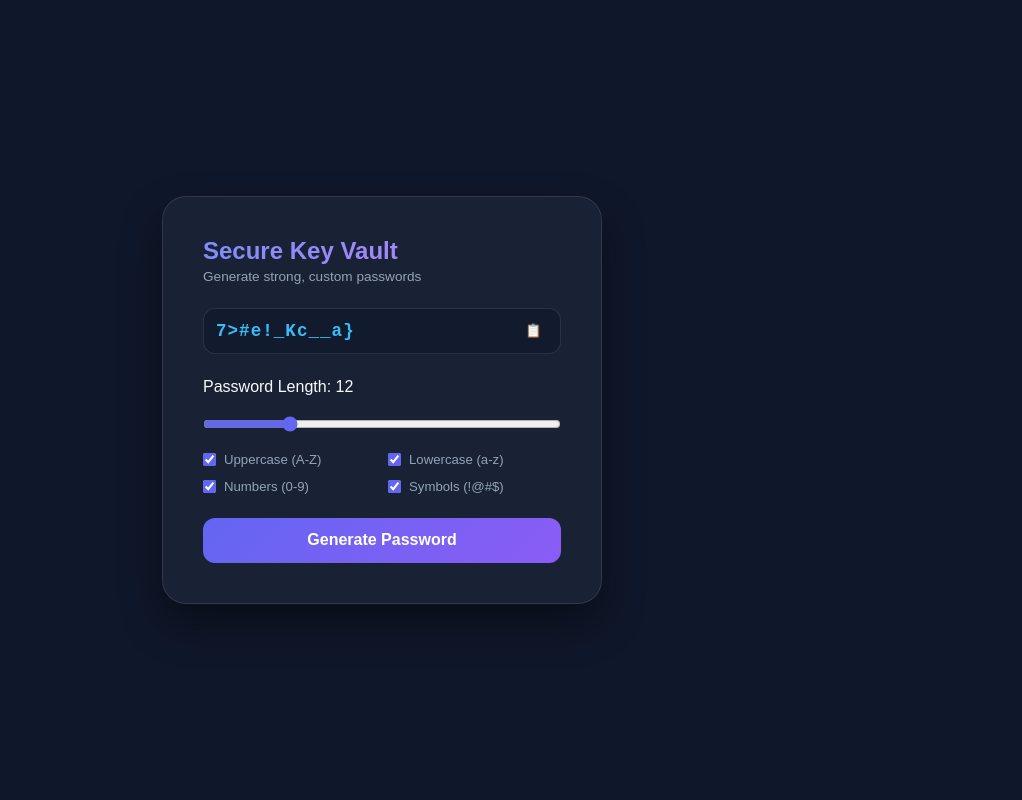
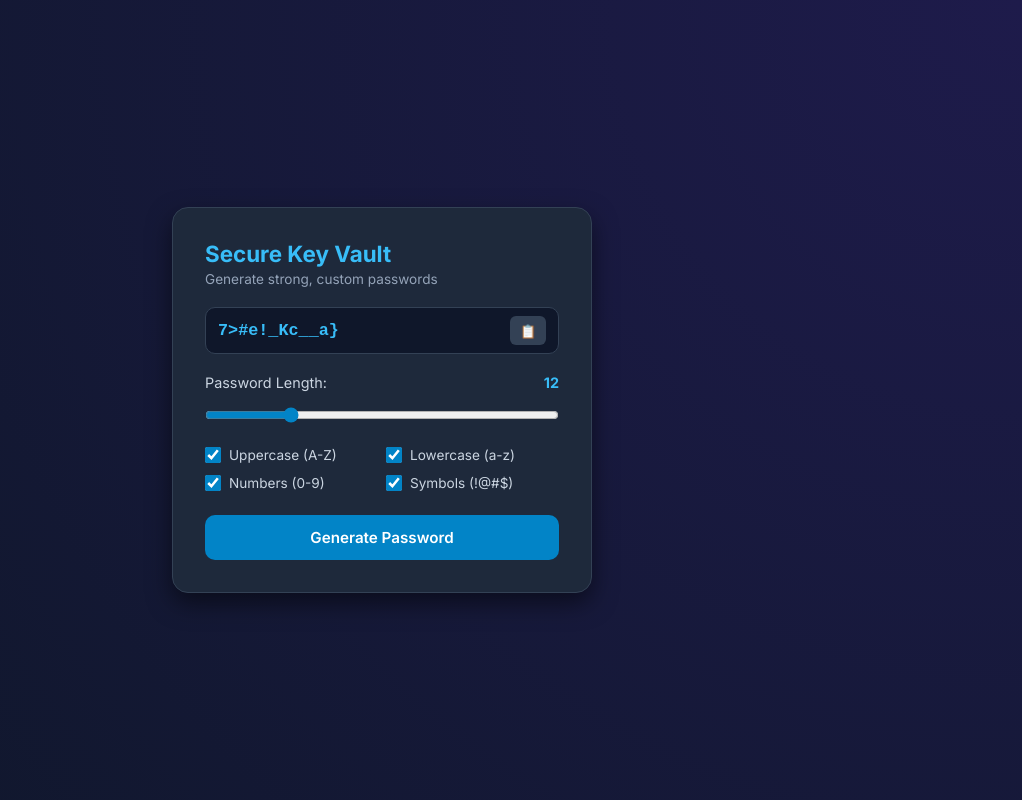
Before and after one commit to Aviinani/Password-Generator, a plain HTML site: page index.html in a window 1280 px wide. Shown: the whole page, without its empty margins (258-1280 px from the left). Drawn offline with Linux system fonts and the light colour scheme.

Commit message:
Update style.css

```diff
--- a/style.css
+++ b/style.css
@@ -2,65 +2,51 @@
   margin: 0;
   padding: 0;
   box-sizing: border-box;
-  font-family: 'Plus Jakarta Sans', sans-serif;
+  font-family: 'Inter', sans-serif;
 }
 
 body {
   min-height: 100vh;
   background: #0f172a;
+  background: radial-gradient(circle at top right, #1e1b4b, #0f172a);
   color: #f8fafc;
   display: flex;
   justify-content: center;
   align-items: center;
-  position: relative;
-  overflow: hidden;
-}
-
-.glow-bg {
-  position: absolute;
-  width: 350px;
-  height: 350px;
-  background: linear-gradient(135deg, #6366f1, #a855f7);
-  filter: blur(120px);
-  border-radius: 50%;
-  z-index: 0;
+  padding: 20px;
 }
 
 .card {
+  background: #1e293b;
+  border: 1px solid #334155;
+  padding: 2rem;
+  border-radius: 16px;
+  width: 100%;
+  max-width: 420px;
+  box-shadow: 0 10px 25px rgba(0, 0, 0, 0.5);
   position: relative;
-  z-index: 1;
-  background: rgba(30, 41, 59, 0.7);
-  backdrop-filter: blur(16px);
-  border: 1px solid rgba(255, 255, 255, 0.1);
-  padding: 2.5rem;
-  border-radius: 24px;
-  width: 90%;
-  max-width: 440px;
-  box-shadow: 0 20px 40px rgba(0, 0, 0, 0.4);
 }
 
 h2 {
-  font-size: 1.5rem;
+  font-size: 1.4rem;
   font-weight: 700;
+  color: #38bdf8;
   margin-bottom: 0.25rem;
-  background: linear-gradient(to right, #818cf8, #c084fc);
-  -webkit-background-clip: text;
-  -webkit-text-fill-color: transparent;
 }
 
 .subtitle {
   font-size: 0.85rem;
   color: #94a3b8;
-  margin-bottom: 1.5rem;
+  margin-bottom: 1.25rem;
 }
 
 .display-box {
   display: flex;
-  background: rgba(15, 23, 42, 0.6);
-  border: 1px solid rgba(255, 255, 255, 0.1);
-  border-radius: 12px;
+  background: #0f172a;
+  border: 1px solid #334155;
+  border-radius: 10px;
   padding: 0.5rem 0.75rem;
-  margin-bottom: 1.5rem;
+  margin-bottom: 1.25rem;
   align-items: center;
 }
 
@@ -70,56 +56,61 @@ h2 {
   border: none;
   outline: none;
   color: #38bdf8;
-  font-size: 1.1rem;
+  font-size: 1.05rem;
   font-family: monospace;
   font-weight: 600;
-  letter-spacing: 1px;
 }
 
 .display-box button {
-  background: transparent;
+  background: #334155;
   border: none;
-  color: #94a3b8;
+  color: #fff;
   cursor: pointer;
-  padding: 0.4rem;
-  border-radius: 8px;
-  transition: all 0.2s;
+  padding: 0.4rem 0.6rem;
+  border-radius: 6px;
+  margin-left: 0.5rem;
 }
 
 .display-box button:hover {
-  color: #fff;
-  background: rgba(255, 255, 255, 0.1);
+  background: #475569;
 }
 
 .controls {
   display: flex;
   flex-direction: column;
-  gap: 1.25rem;
+  gap: 1rem;
   margin-bottom: 1.5rem;
 }
 
-.label-row {
+.slider-row {
   display: flex;
   justify-content: space-between;
   font-size: 0.9rem;
-  margin-bottom: 0.5rem;
   color: #cbd5e1;
+}
+
+#lengthVal {
+  font-weight: 700;
+  color: #38bdf8;
 }
 
 input[type="range"] {
   width: 100%;
-  accent-color: #6366f1;
+  accent-color: #0284c7;
+  cursor: pointer;
 }
 
+/* Compact 2-column grid to fix checkbox spacing */
 .checkbox-grid {
   display: grid;
   grid-template-columns: 1fr 1fr;
-  gap: 0.75rem;
+  gap: 0.75rem 0.5rem;
+  margin-top: 0.5rem;
 }
 
 .checkbox-grid label {
-  font-size: 0.825rem;
-  color: #94a3b8;
+  font-size: 0.85rem;
+  color: #cbd5e1;
   display: flex;
   align-items: center;
   gap: 0.5rem;
@@ -127,43 +118,43 @@ input[type="range"] {
 }
 
 .checkbox-grid input {
-  accent-color: #6366f1;
+  accent-color: #0284c7;
+  width: 16px;
+  height: 16px;
 }
 
 .primary-btn {
   width: 100%;
-  padding: 0.85rem;
+  padding: 0.8rem;
   border: none;
-  border-radius: 12px;
-  background: linear-gradient(135deg, #6366f1, #8b5cf6);
+  border-radius: 10px;
+  background: #0284c7;
   color: #fff;
   font-weight: 600;
-  font-size: 1rem;
+  font-size: 0.95rem;
   cursor: pointer;
-  transition: transform 0.2s, box-shadow 0.2s;
+  transition: background 0.2s;
 }
 
 .primary-btn:hover {
-  transform: translateY(-2px);
-  box-shadow: 0 10px 20px rgba(99, 102, 241, 0.3);
+  background: #0369a1;
 }
 
 #toast {
   position: absolute;
-  bottom: 1rem;
+  bottom: -35px;
   left: 50%;
-  transform: translateX(-50%) translateY(20px);
+  transform: translateX(-50%);
   background: #10b981;
   color: white;
-  padding: 0.4rem 1rem;
-  border-radius: 20px;
-  font-size: 0.8rem;
+  padding: 0.3rem 0.8rem;
+  border-radius: 6px;
+  font-size: 0.75rem;
   opacity: 0;
-  transition: all 0.3s ease;
+  transition: opacity 0.3s;
   pointer-events: none;
 }
 
 #toast.show {
   opacity: 1;
-  transform: translateX(-50%) translateY(0);
 }
```
